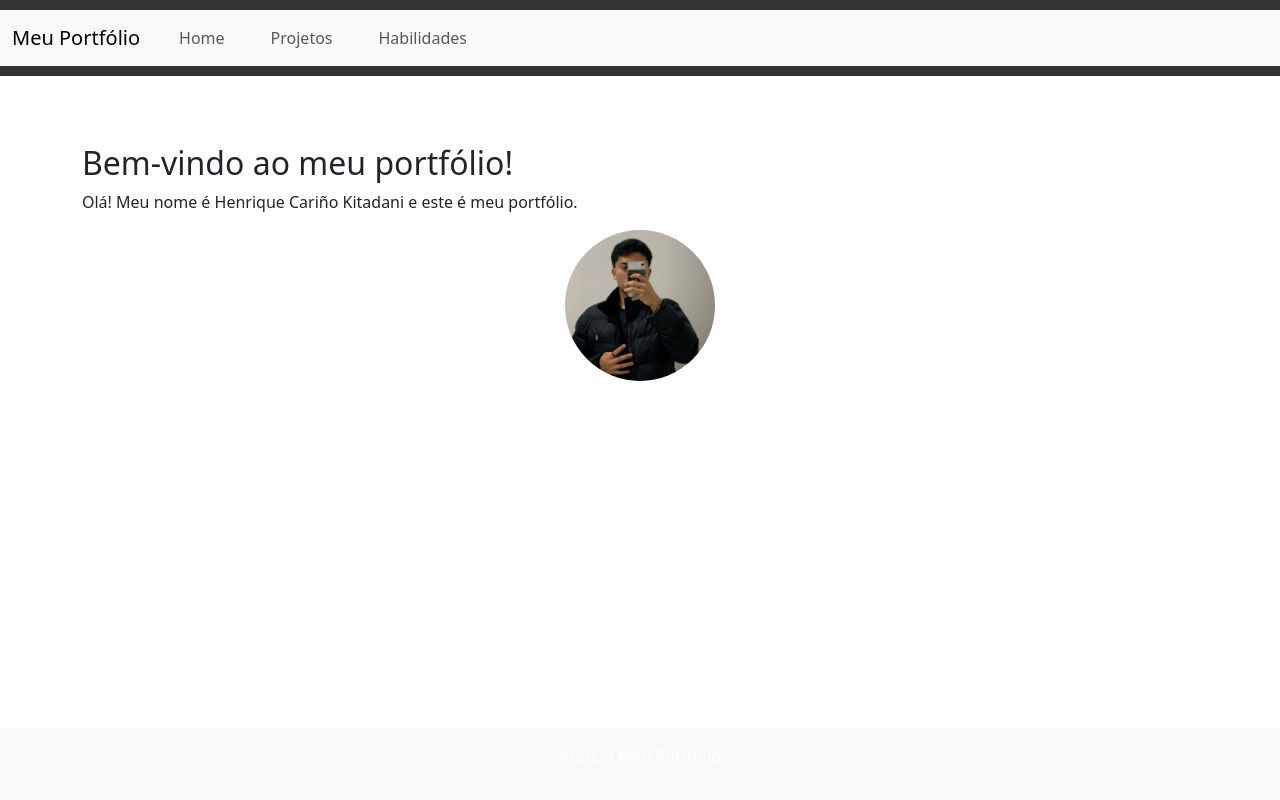
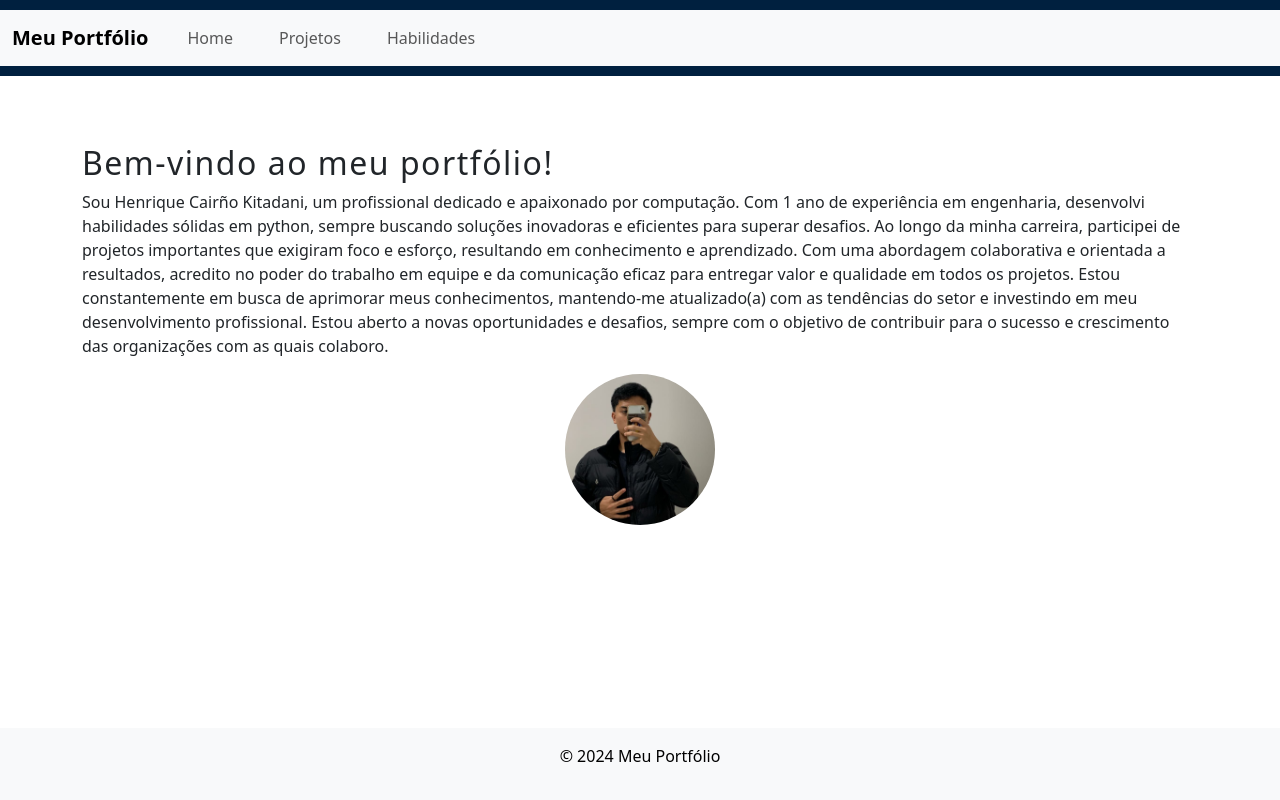
Before and after one commit to kitadanii/web-service-py, a Flask app: page / in a window 1280 px wide. Run offline with Flask 3, Linux system fonts and the light colour scheme.

Commit message:
Meu portifólio

```diff
--- a/static/style.css
+++ b/static/style.css
@@ -7,16 +7,22 @@
     margin: 0 auto; /* Centraliza a imagem horizontalmente */
 }
 body {
-    font-family: Arial, sans-serif;
+    font-family:  'Lobster', cursive;
     margin: 0;
     padding: 0;
-    color: black;
+    background-color: #f0f5f9; /* Cor suave de fundo */
+    color: #222;
+}
+
+h1, h2{
+    letter-spacing: 1.5px;
+    color: #333;
 }
 
 
 header {
-    background-color: #333;
-    color: white;
+    background-color: #00203f;
+    color: #adefd1;
     padding: 10px 0;
 }
 
@@ -38,8 +44,43 @@
 }
 
 nav ul li a {
-    color: white;
+    color: black;
     text-decoration: none;
+}
+nav a {
+    position: relative;
+    text-decoration: none;
+    color: blue;
+    font-size: 18px;
+    font-weight: bold;
+    transition: color 0.3s ease-in-out;
+}
+
+nav a::after {
+    content: '';
+    position: absolute;
+    left: 0;
+    bottom: -5px;
+    width: 0;
+    height: 2px;
+    background-color: #f09d51;
+    transition: width 0.3s ease-in-out;
+}
+
+nav a:hover::after {
+    width: 100%;
+}
+
+nav a:hover {
+    color: #ff2052;
+}
+
+img {
+    transition: transform 0.3s ease;
+}
+
+img:hover {
+    transform: scale(1.05); /* Zoom leve ao passar o mouse */
 }
 
 main {
@@ -47,8 +88,8 @@
 }
 
 footer {
-    background-color: #333;
-    color: white;
+    background-color: white;
+    color: black;
     text-align: center;
     padding: 10px 0;
     position: absolute;
--- a/templates/base.html
+++ b/templates/base.html
@@ -7,6 +7,8 @@
     <link rel="stylesheet" href="{{ url_for('static', filename='style.css') }}">
     <!-- Bootstrap CSS -->
     <link href="https://cdn.jsdelivr.net/npm/bootstrap@5.3.0/dist/css/bootstrap.min.css" rel="stylesheet">
+    <!-- Fonte diferente -->
+    <link href="https://fonts.googleapis.com/css2?family=Lobster&display=swap" rel="stylesheet">
 </head>
 <body>
     <header>
--- a/templates/index.html
+++ b/templates/index.html
@@ -2,6 +2,10 @@
 
 {% block content %}
     <h2>Bem-vindo ao meu portfólio!</h2>
-    <p>Olá! Meu nome é Henrique Cariño Kitadani e este é meu portfólio.</p>
+    <p>Sou Henrique Cairño Kitadani, um profissional dedicado e apaixonado por computação. Com 1 ano de experiência em engenharia, desenvolvi habilidades sólidas em python, sempre buscando soluções inovadoras e eficientes para superar desafios. Ao longo da minha carreira, participei de projetos importantes que exigiram foco e esforço, resultando em conhecimento e aprendizado.
+
+Com uma abordagem colaborativa e orientada a resultados, acredito no poder do trabalho em equipe e da comunicação eficaz para entregar valor e qualidade em todos os projetos. Estou constantemente em busca de aprimorar meus conhecimentos, mantendo-me atualizado(a) com as tendências do setor e investindo em meu desenvolvimento profissional.
+
+Estou aberto a novas oportunidades e desafios, sempre com o objetivo de contribuir para o sucesso e crescimento das organizações com as quais colaboro.</p>
     <img src="{{ url_for('static', filename='images/eu.jpg') }}" alt="Minha Foto" class="profile-photo">
 {% endblock %}
--- a/templates/skills.html
+++ b/templates/skills.html
@@ -3,8 +3,8 @@
 {% block content %}
     <h2>Habilidades</h2>
     <ul>
-        <li>- Desenvolvimento interpessoal</li>
-        <li>- Versatilidade</li>
-        <li>- Criatividade</li>
+        <li>Desenvolvimento interpessoal</li>
+        <li>Versatilidade</li>
+        <li>Criatividade</li>
     </ul>
 {% endblock %}
```
